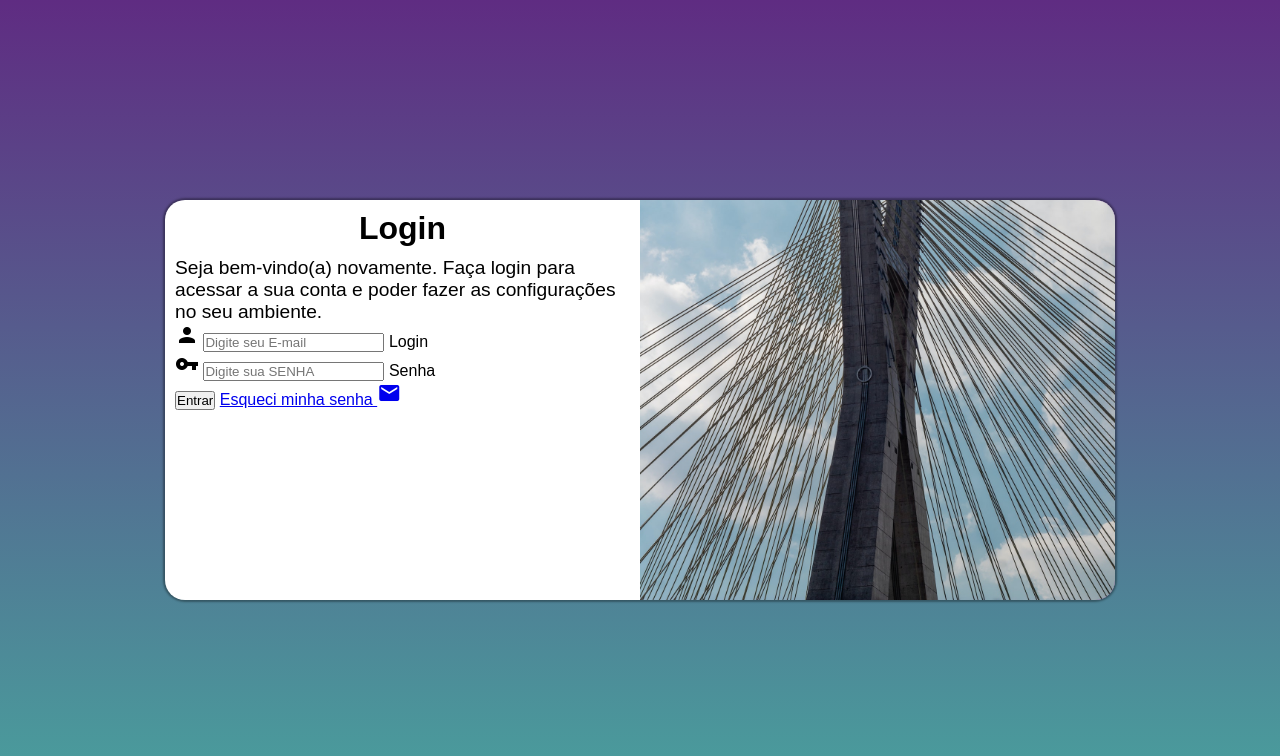
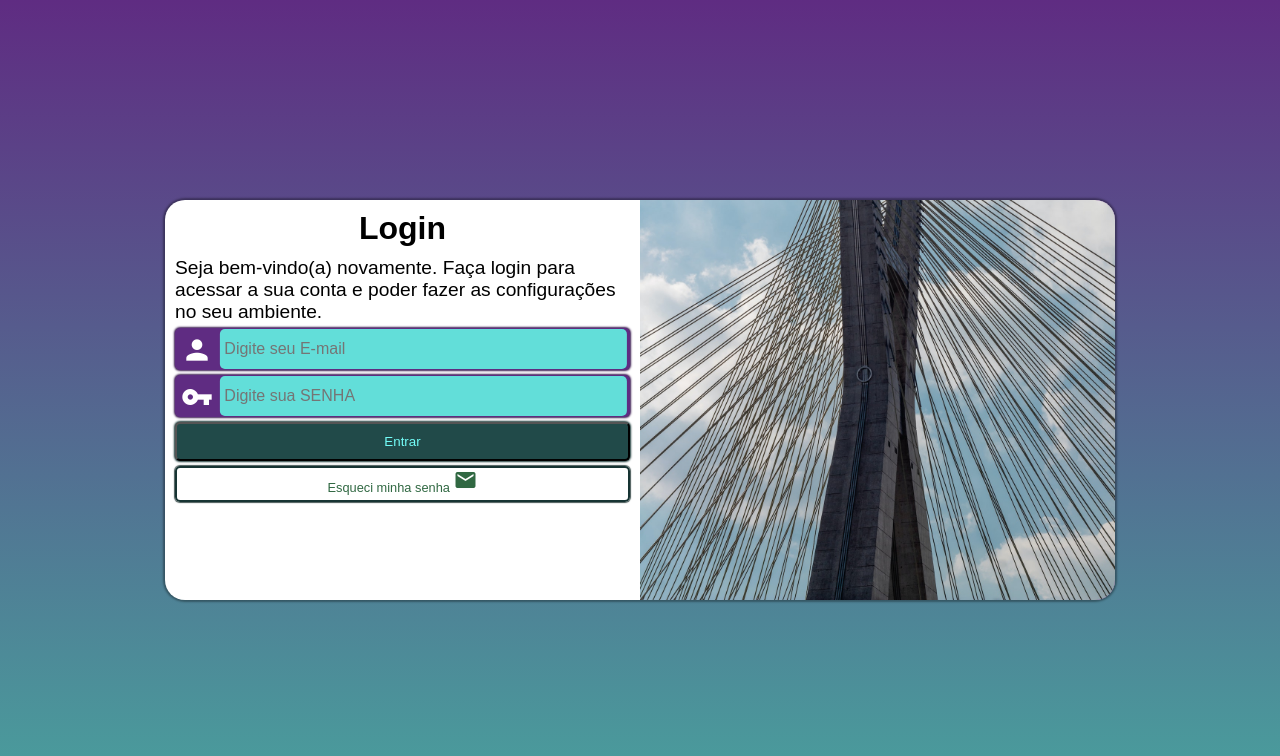
Before and after one commit to nelsonfilho86/projeto-login, a plain HTML site: page index.html in a window 1280 px wide. Drawn offline with Linux system fonts and the light colour scheme.

Commit message:
finalização projeto login

```diff
--- a/estilos/media-query.css
+++ b/estilos/media-query.css
@@ -13,7 +13,7 @@ Lilas: #5f2c82
 
     section#login {
         width: 80vw;
-        height: 40vh;
+        height: 42vh;
     }
 
     section#login > div#imagens {
--- a/estilos/style.css
+++ b/estilos/style.css
@@ -31,17 +31,15 @@ section#login {
     position: absolute;
     left: 50%;
     top: 50%;
-    transform: translate(-50%, -50%);
     overflow: hidden; /* esconder algum transbordamento*/
-
     background-color: white;
     height: 500px;
-    width: 265px;
+    width: 250px;
     border-radius: 20px;
     box-shadow: 0px 0px 2px 2px rgba(0, 0, 0, 0.338);
-
     transition: width .3s, height .3s;
     transition-timing-function: ease;
+    transform: translate(-50%, -50%);
 }
 
 section#login > div#imagens {
@@ -67,6 +65,75 @@ div#formulario > p {
     font-size: 0.8em;
 }
 
-label {
+form > div.campo {
+    background-color: #5f2c82;
+    display: block;
+    width: 100%;
+    height: 42px;
+    border-radius: 5px;
+    margin: 5px 0px;
+    border: 1px solid #5f2c82;
+    box-shadow: 0px 0px 2px 1px #3a1a50;
+}
+
+div.campo > label {
+    display: none;
+}
+
+div.campo > span {
+    color: white;
+    font-size: 2em;
+    width: 40px;
+    padding: 5px;
+    cursor:default;
 
 }
+
+div.campo > input {
+    background-color: #62ded9;
+    font-size: 1em;
+    width: calc(100% - 46px);
+    height: 100%;
+    border: 0px;
+    border-radius: 5px;
+    padding: 4px;
+    transform: translate(-0.1px, -12px);
+}
+
+div.campo >input:hover {
+    background-color: white;
+}
+
+
+form > input[type=submit] {
+    display: block;
+    width: 100%;
+    background-color:#214a49;
+    color: #73fcf7;
+    padding: 10px;
+    border-radius: 5px;
+    margin-top: 5px;
+    box-shadow: 0px 0px 2px 1px #1a3837;
+    cursor: pointer;
+}
+
+form > input[type=submit]:hover {
+    background-color: white;
+}
+
+a.botao {
+    display: block;
+    color: #306842;
+    border: 2px solid #173433;
+    border-radius: 5px;
+    box-shadow: 0px 0px 1px 1px #132928c6;
+    text-decoration: none;
+    text-align: center;
+    padding-bottom: 5px;
+    margin-top: 5px;
+    font-size: 0.8em;
+}
+
+a.botao:hover {
+    color: #a04f49;
+}
```
